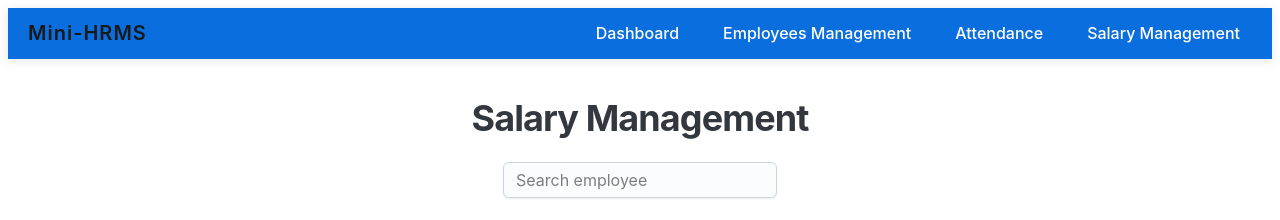
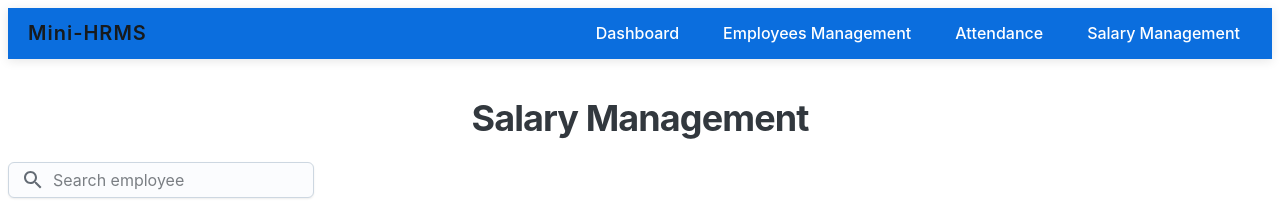
Before and after one commit to IrrationalCucumber/Mini-HRMS-System, a React (Create React App) app in the folder frontend/: page /salary in a window 1280 px wide. Shown: the top 220 px of the page. Built offline with nearby package versions, Linux system fonts and the light colour scheme; no server answers.

Commit message:
update UI element

```diff
--- a/frontend/src/PAGES/Salaries.jsx
+++ b/frontend/src/PAGES/Salaries.jsx
@@ -1,4 +1,4 @@
-import { Settings } from "@mui/icons-material";
+import { Search, Settings } from "@mui/icons-material";
 import {
   Button,
   Dropdown,
@@ -150,8 +150,18 @@ const Salaries = () => {
         <Typography level="h1" noWrap={false} variant="plain">
           Salary Management
         </Typography>
-        <Stack direction="row" spacing={2} mb={1}>
+        <Stack
+          direction="row"
+          spacing={2}
+          mb={1}
+          sx={{
+            width: "100%",
+            justifyContent: "space-between",
+            alignItems: "left",
+          }}
+        >
           <Input
+            startDecorator={<Search />}
             type="text"
             placeholder="Search employee"
             value={filter}
```
